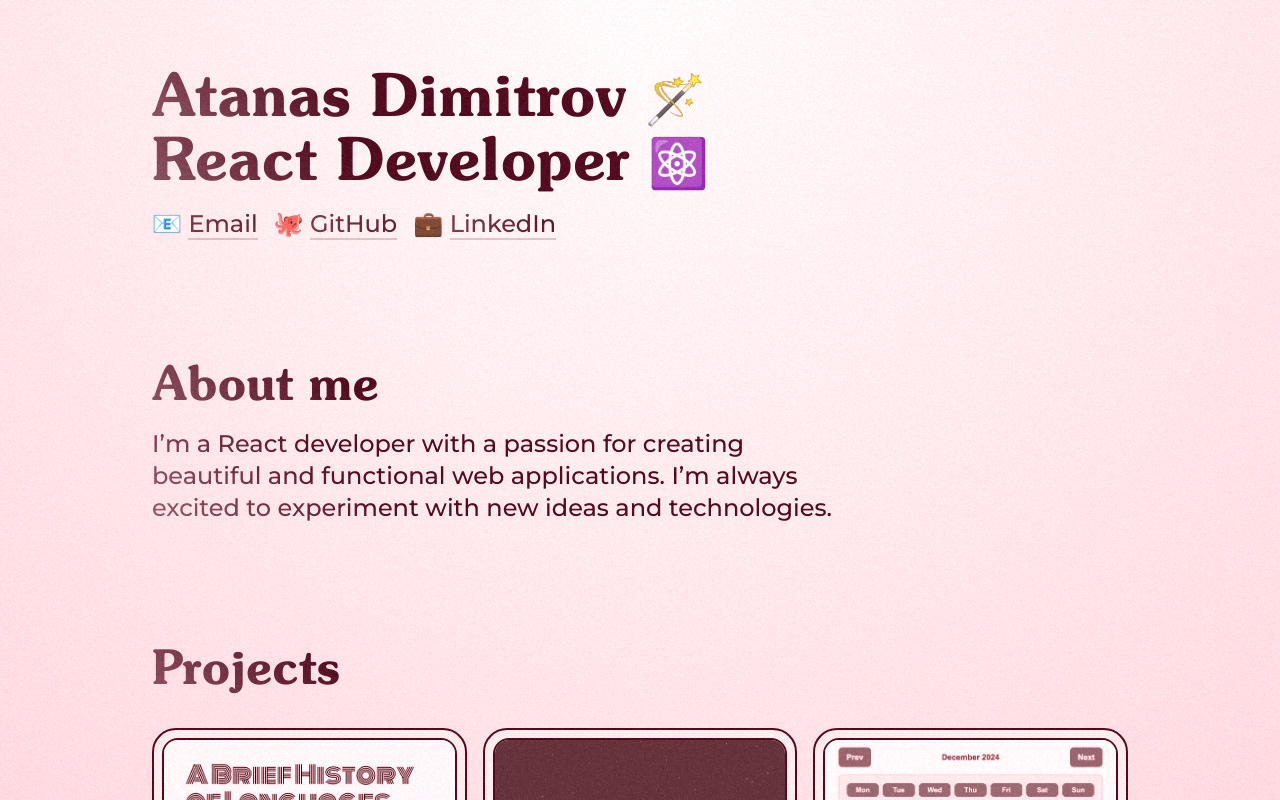
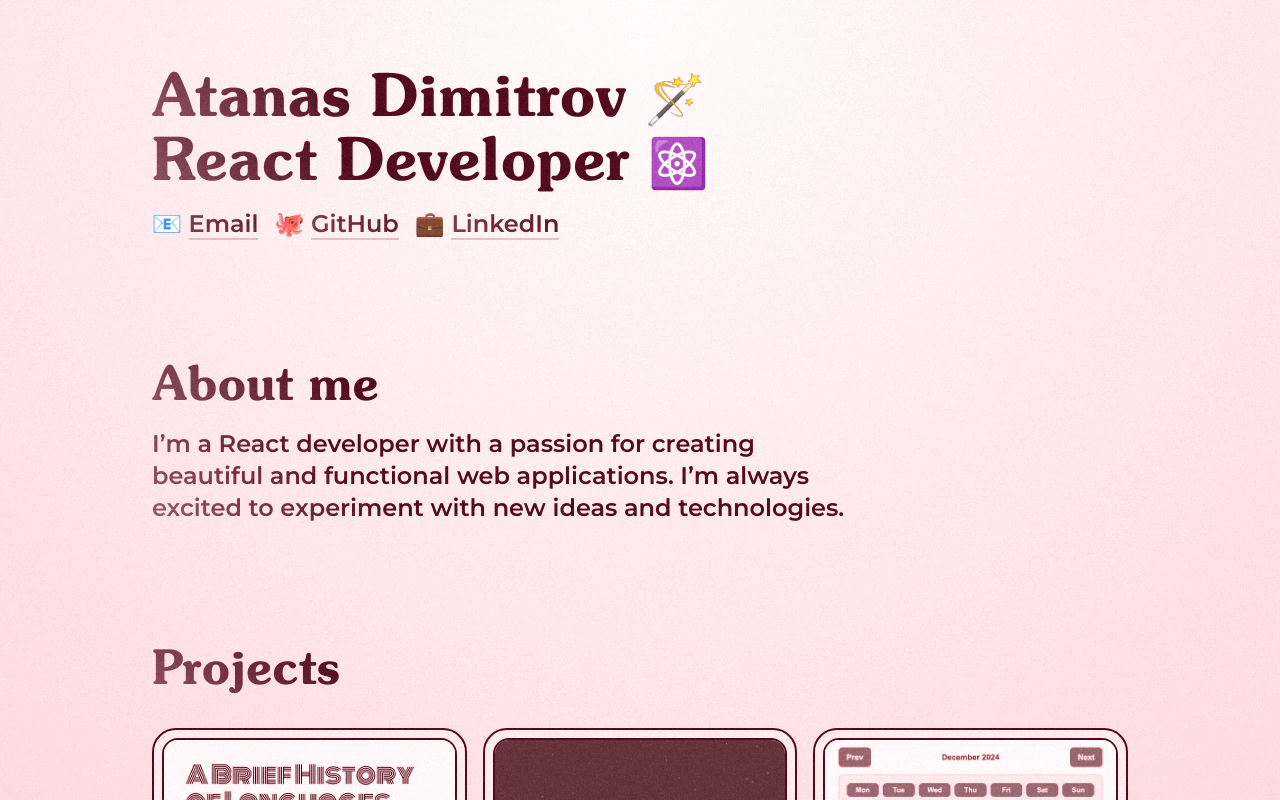
Before and after one commit to atanas-dim/portfolio-2, a Next.js app: page / in a window 1280 px wide. Shown: the top 800 px of the page. Built offline with nearby package versions, Linux system fonts and the light colour scheme.

Commit message:
Update body font weight

```diff
--- a/src/app/globals.css
+++ b/src/app/globals.css
@@ -38,7 +38,7 @@ html {
 }
 
 body {
-  @apply font-montserrat relative w-full bg-rose-100 font-medium text-rose-950/5;
+  @apply font-montserrat relative w-full bg-rose-100 font-semibold text-rose-950/5;
   background-image: radial-gradient(circle at top center, #ffffff99, #fec3ca 60%);
 }
 
```
